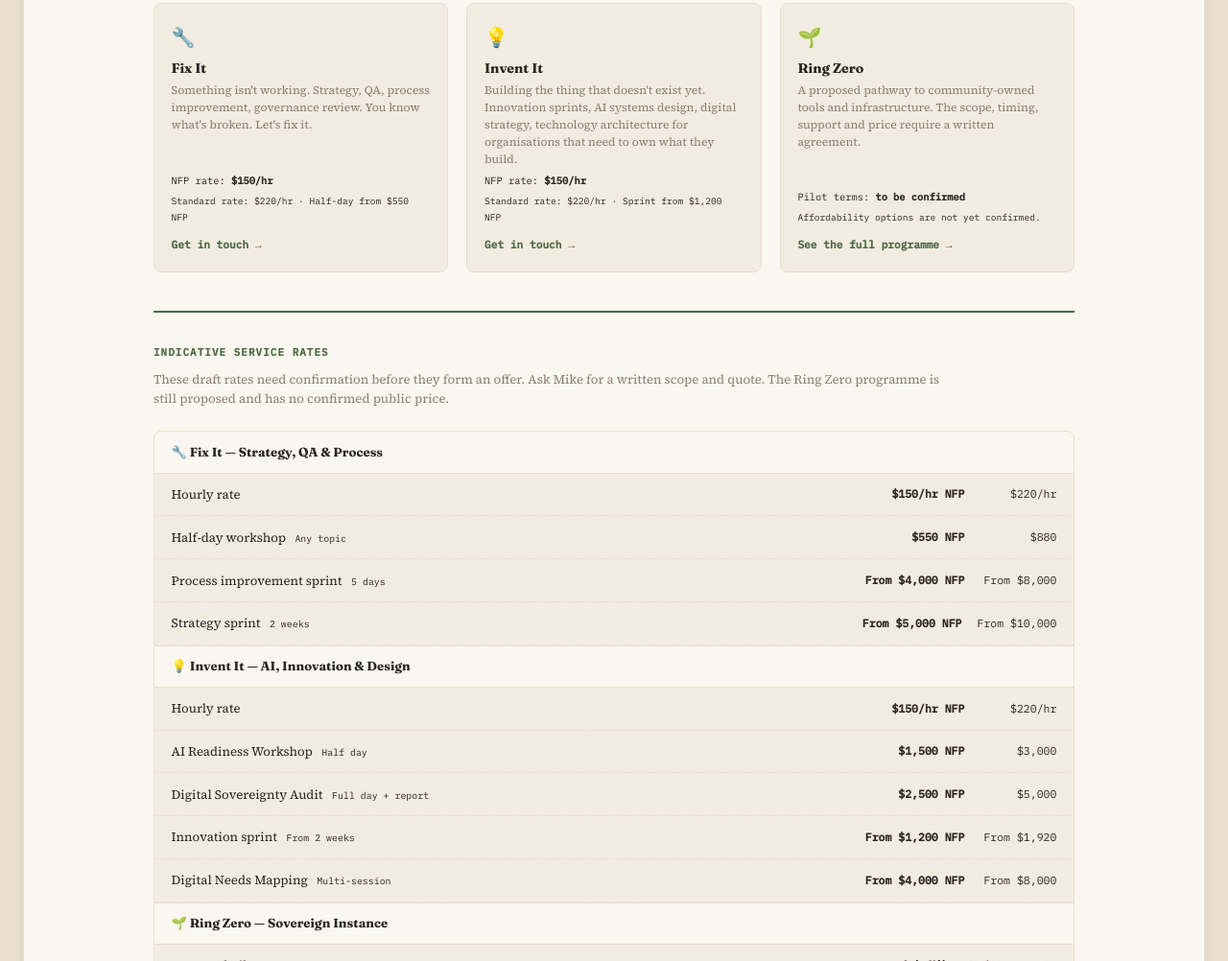
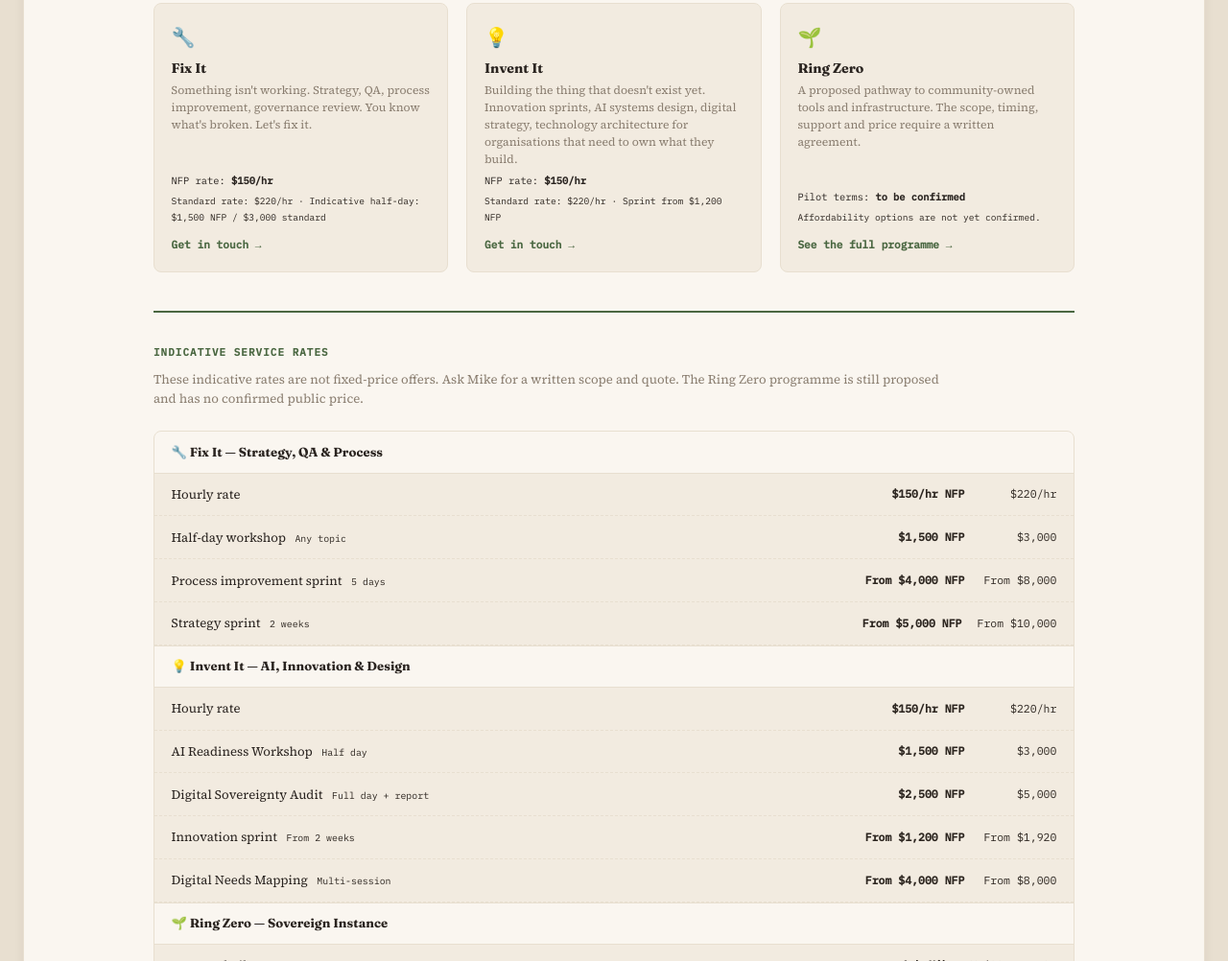
Before and after one commit to makemikefulleragain/kamunity-org-mpa, a website: page site/index.html in a window 1280 px wide. Shown: the part 3473-4475 px from the top of the page at 96% size. Drawn offline with Linux system fonts and the light colour scheme; no server answers.

Commit message:
Align indicative half-day workshop rates

```diff
--- a/site/index.html
+++ b/site/index.html
@@ -367,7 +367,7 @@
             <h3>Fix It</h3>
             <p>Something isn't working. Strategy, QA, process improvement, governance review. You know what's broken. Let's fix it.</p>
             <div class="service-price">NFP rate: <strong>$150/hr</strong></div>
-            <div class="service-price-nfp">Standard rate: $220/hr · Half-day from $550 NFP</div>
+            <div class="service-price-nfp">Standard rate: $220/hr · Indicative half-day: $1,500 NFP / $3,000 standard</div>
             <a href="mailto:mike@kamunityconsulting.com?subject=Fix%20It%20enquiry" target="_blank" rel="noopener noreferrer">Get in touch →</a>
         </div>
 
@@ -395,7 +395,7 @@
     <div class="services-menu" id="services-menu">
         <div class="services-menu-header">
             <span class="services-menu-eyebrow">Indicative service rates</span>
-            <p class="services-menu-sub">These draft rates need confirmation before they form an offer. Ask Mike for a written scope and quote. The Ring Zero programme is still proposed and has no confirmed public price.</p>
+            <p class="services-menu-sub">These indicative rates are not fixed-price offers. Ask Mike for a written scope and quote. The Ring Zero programme is still proposed and has no confirmed public price.</p>
         </div>
 
         <div class="services-menu-body">
@@ -407,7 +407,7 @@
             </div>
             <div class="services-menu-row">
                 <span class="smr-name">Half-day workshop <span class="smr-format">Any topic</span></span>
-                <span class="smr-prices"><span class="smr-nfp">$550 NFP</span><span class="smr-std">$880</span></span>
+                <span class="smr-prices"><span class="smr-nfp">$1,500 NFP</span><span class="smr-std">$3,000</span></span>
             </div>
             <div class="services-menu-row">
                 <span class="smr-name">Process improvement sprint <span class="smr-format">5 days</span></span>
```
Also changed, not shown: site/services.html (+1 -1 lines), site/tools/handout-consulting.html (+3 -3 lines), tests/owner-publication-selection.test.mjs (+9 -0 lines).
